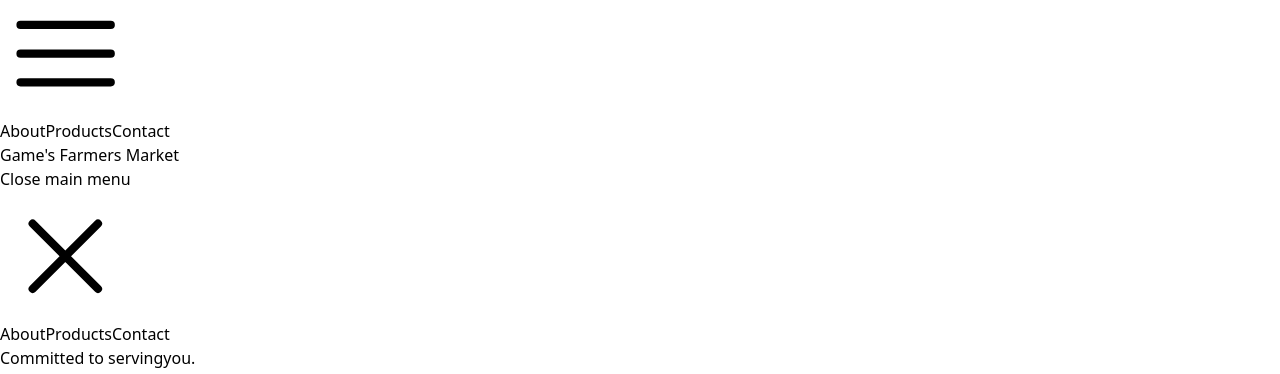
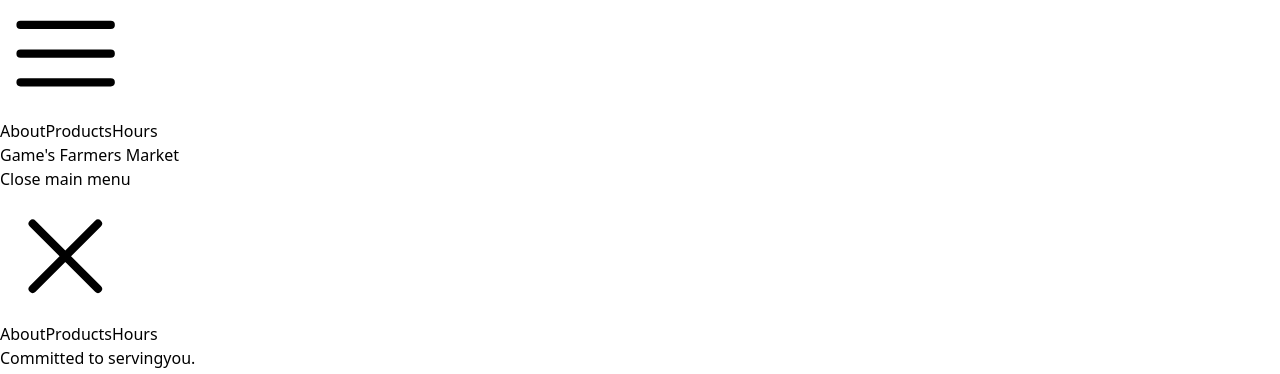
Before and after one commit to ploymahloy/games-market, a Next.js app: page / in a window 1280 px wide. Shown: the part 1340-1714 px from the top of the page. Built offline with nearby package versions, Linux system fonts and the light colour scheme.

Commit message:
Odds and ends

```diff
--- a/components/Navbar.jsx
+++ b/components/Navbar.jsx
@@ -20,7 +20,7 @@ export default function Navbar() {
 						<div className="-mr-2 flex items-center md:hidden">
 							<button
 								type="button"
-								className="inline-flex items-center justify-center rounded-md bg-white p-2 text-gray-400 hover:bg-gray-100 hover:text-gray-500 focus:outline-none focus:ring-2 focus:ring-inset focus:ring-indigo-500"
+								className="inline-flex items-center justify-center rounded-md bg-white p-2 text-gray-400 hover:bg-gray-100 hover:text-gray-500 focus:outline-none focus:ring-2 focus:ring-inset focus:ring-green-600"
 								aria-expanded="false"
 							>
 								<span className="sr-only">Open main menu</span>
@@ -58,10 +58,10 @@ export default function Navbar() {
 						Products
 					</a>
 					<a
-						href="/contact"
+						href="/hours"
 						className="font-medium text-gray-500 hover:text-gray-900"
 					>
-						Contact
+						Hours
 					</a>
 				</div>
 			</nav>
--- a/pages/about.js
+++ b/pages/about.js
@@ -10,7 +10,6 @@ export default function About() {
 			<Head>
 				<title>Game's - About</title>
 				<meta name="description" content="Generated by create next app" />
-				<link rel="icon" href="/favicon.ico" />
 				<script src="https://cdn.tailwindcss.com"></script>
 			</Head>
 
--- a/pages/index.js
+++ b/pages/index.js
@@ -84,10 +84,10 @@ export default function Home() {
 											Products
 										</a>
 										<a
-											href="/contact"
+											href="/hours"
 											className="font-medium text-gray-500 hover:text-gray-900 hover:border-b-2 border-green-600"
 										>
-											Contact
+											Hours
 										</a>
 									</div>
 								</nav>
@@ -137,10 +137,10 @@ export default function Home() {
 											Products
 										</a>
 										<a
-											href="/contact"
+											href="/hours"
 											className="block rounded-md px-3 py-2 text-base font-medium text-gray-700 hover:bg-gray-50 hover:text-gray-900"
 										>
-											Contact
+											Hours
 										</a>
 									</div>
 								</div>
```
